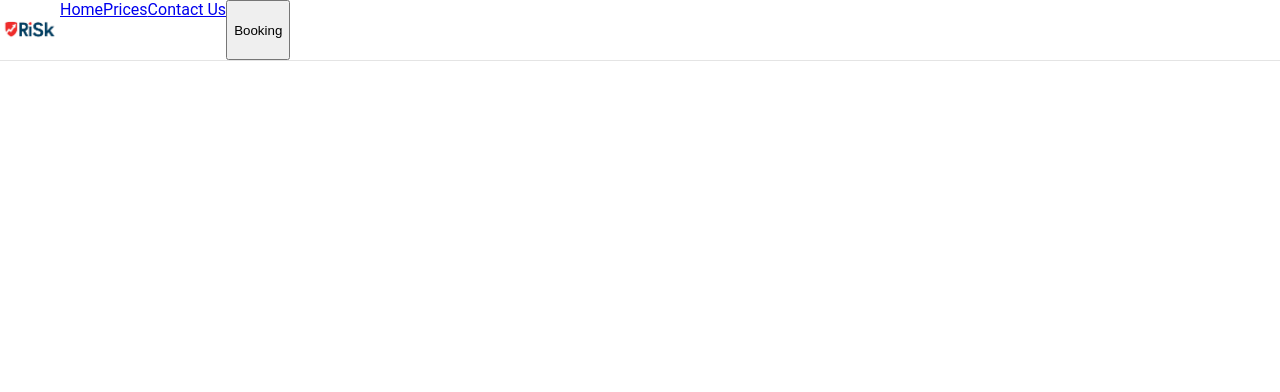
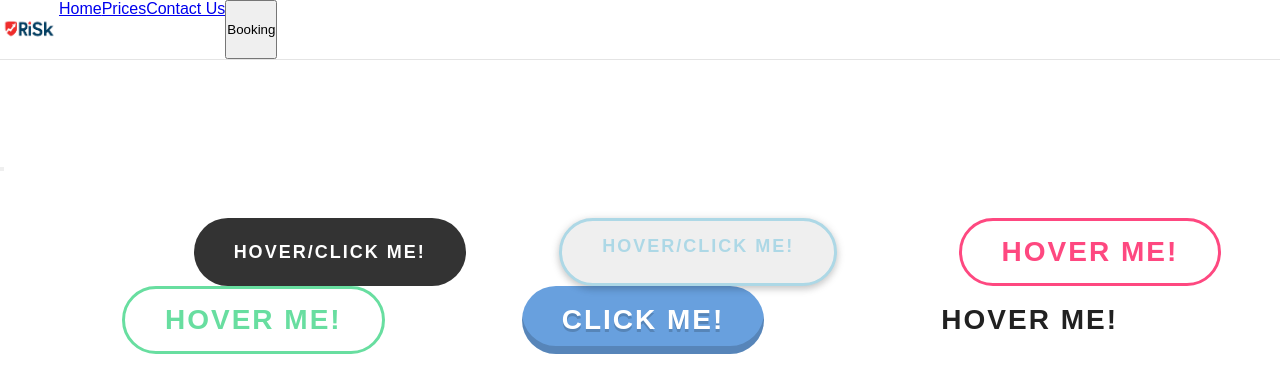
Before and after one commit to SkrinVal/website, a plain HTML site: page Webseite/html/example.html in a window 1280 px wide. Shown: the top 392 px of the page. Drawn offline with Linux system fonts and the light colour scheme; a web font is replaced by a local one.

Commit message:
Add files via upload

```diff
--- /dev/null
+++ b/Webseite/Js/booking.js
@@ -0,0 +1,46 @@
+
+
+
+/*=============== BUTTON HOVER EFFECTS ===============*/
+const waves = document.querySelector('.waves')
+
+waves.addEventListener('mousemove', (e) => {
+   // Contains the size and position of the button relative to the window (viewport)
+   const rect = button.getBoundingClientRect()
+
+   // Calculate the position (x, y) of the mouse to the top left edge of the button
+   const x = e.clientX - rect.left,
+         y = e.clientY - rect.top
+
+   // Button center coordinates
+   const centerX = rect.width / 2,
+         centerY = rect.height / 2
+
+   // Determines how far the pointer has moved from the center of the button
+   // This is used to simulate light direction
+   const offsetX = x - centerX,
+         offsetY = y - centerY
+
+   // Smooth the values so that mouse movement doesn't cause exaggerated shadows
+   // Split (/5) = reduce the intensity of the effect
+   // The larger the divider, the softer or more subtle the shadow.
+   const shadowX = offsetX / 5, // shadowX y shadowY: external shadows
+         shadowY = offsetY / 1.5
+
+   const insetX = offsetX  / 22, // insetX y insetY: internal shadows
+         insetY = offsetY / 8
+
+   // Apply dynamic shadow
+   waves.style.boxShadow = `inset ${-insetX}px ${-insetY}px 2px var(--dark-color),
+                             inset ${insetX}px ${insetY}px 2px var(--white-color),
+                             ${shadowX}px ${shadowY}px 14px -14px var(--white-color),
+                             ${shadowX * 3}px ${shadowY * 3}px 48px hsla(235, 32%, 4%, .6)`
+})
+
+// Reset the default shadow
+waves.addEventListener('mouseleave', () => {
+   waves.style.boxShadow = `inset 0 -2px 2px var(--dark-color),
+                             inset 0 2px 2px var(--white-color),
+                             0 18px 14px -14px var(--white-color),
+                             -24px 40px 48px hsla(235, 32%, 4%, .6)`
+})
--- /dev/null
+++ b/Webseite/css/booking.css
@@ -0,0 +1,83 @@
+.Textbox {
+  z-index: 100;
+  position: relative;
+  display: flex;
+  top: 350px;
+  width: 423px;
+  left: 123px;
+  height: 35px;
+  border-width: 3px;
+  border-color: rgb(202, 202, 202);
+  border: solid;
+  border-top-left-radius: 5px;
+  border-bottom-left-radius: 5px;
+
+  width: auto;
+  min-width: 400px;
+  max-width: 100%;
+}
+
+.Text {
+  z-index: 10;
+  position: relative;
+  top: 100px;
+  left: 100px;
+  width: 500px;
+  font-size: 35px;
+  font-family: Unbounded;
+
+}
+
+.checkbox {
+  position: absolute;
+  top: 300px;
+  left: 100px;
+  font-size: large;
+  display: flex;
+
+  width: 50%;
+}
+
+.checkbox1 {
+  border-style: solid;
+
+}
+
+.checkbox2 {
+  border-style: solid;
+  margin-left: 20px;
+}
+
+.booking-mainIMG {
+    position: absolute;
+    top: 70px;
+    border-left: 500px;
+    border-right: 0;
+    object-fit: cover;
+    border-radius: 40px;
+    height: 850px;
+    width: 50%;
+    right: 50px;
+    z-index: 3;
+}
+
+.send-button {
+    position: relative;
+    left: 528px;
+    top: 307px;
+    width: 80px;
+    height: 43px;
+    border-top-right-radius: 5px;
+    border-bottom-right-radius: 5px;
+    background-color: #a9eaf7;
+    border-width: 3px;
+}
+
+.checkbox-send-button {
+  width: 80px;
+  background-color: #a9eaf7;
+  border-width: 3px;
+  height: 43px;
+  border-radius: 5px;
+  margin-left: 15px;
+}
--- /dev/null
+++ b/Webseite/css/example/btn.css
@@ -0,0 +1,66 @@
+
+/* button */
+.btn {
+  font-size: 18px;
+  letter-spacing: 2px;
+  text-transform: uppercase;
+  top: 200px;
+  padding: 15px 40px;
+  border: none;
+  outline: none;
+  color: #FFF;
+  font-weight: bold;
+  cursor: pointer;
+  position: relative;
+  z-index: 0;
+  border-radius: 40px;
+  left: 150px;
+}
+
+.btn::after {
+  content: "";
+  z-index: -1;
+  position: absolute;
+  width: 100%;
+  height: 100%;
+  background-color: #333;
+  left: 0;
+  top: 0;
+  border-radius: 40px;
+}
+/* glow */
+.btn::before {
+  content: "";
+  background: linear-gradient(
+    45deg,
+    #FF0000, #FF7300, #FFFB00, #48FF00,
+    #00FFD5, #002BFF, #FF00C8, #FF0000
+  );
+  position: absolute;
+  top: -2px;
+  left: -2px;
+  background-size: 600%;
+  z-index: -1;
+  width: calc(100% + 4px);
+  height:  calc(100% + 4px);
+  filter: blur(8px);
+  animation: glowing 20s linear infinite;
+  transition: opacity .3s ease-in-out;
+  border-radius: 40px;
+  opacity: 0;
+}
+
+@keyframes glowing {
+  0% {background-position: 0 0;}
+  50% {background-position: 400% 0;}
+  100% {background-position: 0 0;}
+}
+
+/* hover */
+.btn:hover::before {
+  opacity: 1;
+}
+
+.btn:active:after {
+  background: transparent;
+}
--- /dev/null
+++ b/Webseite/css/example/fill.css
@@ -0,0 +1,47 @@
+.fill {
+  font-size: 18px;
+  letter-spacing: 2px;
+  text-transform: uppercase;
+  display: flex;
+  text-align: center;
+  font-weight: bold;
+  padding: 15px 40px;
+  border: 3px solid lightblue;
+  border-radius: 40px;
+  position: relative;
+  box-shadow: 0 2px 10px rgba(0, 0, 0, 0.16),
+  0 3px 6px rgba(0,0,0,0.1);
+  color: lightblue;
+  text-decoration: none;
+  transition: 0.3s ease all;
+  z-index: 1;
+  top: 200px;
+  left: 200px;
+  cursor: pointer;
+}
+
+.fill::before {
+  transition: 0.5s all ease;
+  position: absolute;
+  top: 200px;
+  left: 500px;
+  opacity: 0;
+  content: '';
+  z-index: -1;
+
+}
+
+.fill:hover, .fill:focus {
+  color: white;
+  background-color: lightblue;
+}
+
+.fill:hover::before, .fill:focus::before {
+  transition: 0.5s all ease;
+  opacity: 1;
+}
+
+.fill:active {
+  transform: scale(0.9);
+  background-color: lightblue;
+}
--- /dev/null
+++ b/Webseite/css/example/g.css
@@ -0,0 +1,124 @@
+* {
+  margin: 0;
+  padding: 0;
+  font-family: montserrat, sans-serif;
+  box-sizing: border-box;
+}
+
+.button-container {
+  display: flex;
+  justify-content: space-evenly;
+  align-items: space-evenly;
+  flex-wrap: wrap;
+}
+
+.button {
+  appearance: none;
+  background: none;
+  border: none;
+  outline: none;
+  position: relative;
+  font-size: 18px;
+  letter-spacing: 2px;
+  text-transform: uppercase;
+  top: 200px;
+  padding: 15px 40px;
+  border-radius: 40px;
+  color: #212121;
+  font-size: 28px;
+  font-weight: 600;
+  margin: 0 15px;
+  cursor: pointer;
+  transition: 0.4s;
+  top: 200px;
+}
+
+.button-1 {
+  opacity: 0;
+}
+
+.button-1:hover {
+  color: #FFF;
+  background-color: #FFCE00;
+}
+
+.button-2 {
+  color: #FE4880;
+  border: 3px solid #FE4880;
+  background-image: linear-gradient(to right, transparent 50%, #FE4880 50%);
+  background-size: 200%;
+  background-position: 0%;
+}
+
+.button-2:hover {
+  color: #FFF;
+  background-position: 100%;
+}
+
+.button-3 {
+  color: #68DEA0;
+  border: 3px solid #68DEA0;
+  background-image: linear-gradient(to top, #68DEA0 50%, transparent 50%);
+  background-size: 100% 200%;
+  background-position: 0% 0%;
+}
+
+.button-3:hover {
+  color: #FFF;
+  background-position: 0% 100%;
+}
+
+.button-4 {
+  color: #FFF;
+  background-color: #68A0DE;
+  box-shadow:inset 0 -8px 0 0 rgba(0,0,0,0.17);
+  transition: 0.1s;
+  text-shadow: 0px 3px rgba(0,0,0,0.17);
+}
+
+.button-4:hover {
+  box-shadow:inset 0 -6px 0 0 rgba(0,0,0,0.17);
+  text-shadow: 0px 2px rgba(0,0,0,0.17);
+}
+
+.button-4:active {
+  box-shadow:inset 0 0px 0 0 rgba(0,0,0,0.17);
+  text-shadow: 0px 0px rgba(0,0,0,0.17);
+}
+
+.button-5 {
+  position: relative;
+}
+
+.button-5:after {
+  content: '';
+  position: absolute;
+  width: 0;
+  height: 0;
+  bottom: 0;
+  right: 0;
+  border-bottom: 3px solid #212121;
+  border-right: 3px solid #212121;
+  transition: all 0.4s, opacity 0.1s 0.4s;
+  opacity: 0;
+}
+
+.button-5:before {
+  content: '';
+  position: absolute;
+  width: 0;
+  height: 0;
+  top: 0;
+  left: 0;
+  border-top: 3px solid #212121;
+  border-left: 3px solid #212121;
+  transition: all 0.4s, opacity 0.1s 0.4s;
+  opacity: 0;
+}
+
+.button-5:hover:after, .button-5:hover:before {
+  width: calc(100% + 15px);
+  height: calc(100% + 15px);
+  transition: all 0.4s, opacity 0.1s;
+  opacity: 1;
+}
--- a/Webseite/css/header.css
+++ b/Webseite/css/header.css
@@ -12,10 +12,17 @@
 
   width: 100%;
   align-items: center;
-  justify-content: end;
+  justify-content: space-between;
 }
 
-.home,
+.home {
+  margin-right: 80px;
+  margin-left: 450px;
+  display: flex;
+  cursor: pointer;
+  color: black;
+  align-items: center;
+}
 .prices {
   margin-right: 80px;
   display: flex;
@@ -25,7 +32,7 @@
 }
 
 .contact-us {
-  margin-right: 385px;
+  margin-right: 120px;
   color: black;
 }
 
@@ -53,6 +60,7 @@
   cursor: pointer;
   position: relative;
   justify-content: end;
+  align-items: end;
 }
 
 .booking:hover {
@@ -66,4 +74,60 @@
   position: absolute;
   left: 0;
   cursor: pointer;
+
 }
+
+.link1 {
+    background-color: lightblue;
+}
+
+.link2 {
+    background-color: lightgreen;
+}
+
+.link3 {
+    background-color: lightpink;
+}
+
+.search {
+  height: 40px;
+  width: 66px;
+  background-color:  rgba(240, 240, 240);
+  border-width: 1px;
+  border-style: solid;
+  border-color: rgb(192, 192, 192);
+  margin-left: -1px;
+  margin-right: 150px;
+  border-top-right-radius: 20px;
+  border-bottom-right-radius: 20px;
+  cursor: pointer;
+
+}
+
+.search-bar {
+  flex: 1;
+  height: 36px;
+  padding-left: 10px;
+  font-size: 16px;
+  border-width: 1px;
+  border-style: solid;
+  border-color: rgb(192, 192, 192);
+  box-shadow: inset 0px 1px 2px rgba(238, 238, 238);
+  border-bottom-left-radius: 20px;
+  border-top-left-radius: 20px;
+
+}
+
+.search-icon {
+  height: 25px;
+  margin-top: 4px;
+
+}
+
+
+/*.home:hover,
+.prices:hover,
+.contact-us:hover {
+  transform: rotate(360deg);
+  transition: 2s;
+}*/
--- a/Webseite/css/style.css
+++ b/Webseite/css/style.css
@@ -1,5 +1,4 @@
 body{
-    background-color: white;
     height: 3000px;
 }
 
@@ -40,7 +39,7 @@ body {
 .Überschrift {
     position: absolute;
     top: 70px;
-    left: 50px;
+    left: 60px;
     font-size: 60px;
     width: 35%;
     text-shadow: 5px 5px rgba(230, 230, 230, 0.5);
@@ -58,7 +57,7 @@ body {
 .Beschreibung {
     position: absolute;
     top: 410px;
-    left: 50px;
+    left: 60px;
     font-size: 25px;
     width: 30%;
 }
@@ -74,7 +73,7 @@ body {
     height: 900px;
     z-index: -1;
     border-radius: 50px;
-    right: 45px;
+    right: 40px;
     display: flex;
     flex: 1;
 
@@ -85,8 +84,8 @@ body {
     background-color: white;
     border-radius: 20px;
     position: absolute;
-    top: 585px;
-    left: 525px;
+    top: 785px;
+    left: 225px;
     z-index: 2;
     cursor: pointer;
 }
@@ -97,10 +96,23 @@ body {
     background-color: #a9eaf7;
     border: none;
     position: absolute;
-    top: 550px;
+    top: 750px;
     border-radius: 30px;
-    left: 400px;
+    left: 100px;
     padding-top: 50px;
     font-size: large;
     text-decoration: solid;
 }
+
+
+
+.Text {
+  z-index: 10;
+  position: relative;
+  top: 100px;
+  left: 100px;
+  width: 500px;
+  font-size: 35px;
+  font-family: Unbounded;
+
+}
--- a/Webseite/html/example.html
+++ b/Webseite/html/example.html
@@ -3,12 +3,19 @@
 <head>
     <meta charset="UTF-8">
     <meta name="viewport" content="width=device-width, initial-scale=1.0">
-    <title>www.RiSk/prices.de</title>
+    <title>www.RiSk-dev/example.de</title>
     <link rel="stylesheet" href="/css/header.css">
     <link rel="stylesheet" href="/css/style.css">
+    <link rel="stylesheet" href="/css/example/btn.css">
+    <link rel="stylesheet" href="/css/example.css">
+    <link rel="stylesheet" href="/css/example/fill.css">
+    <link rel="stylesheet" href="/css/example/g.css">
+
+    <link href="https://fonts.googleapis.com/css2?family=Unbounded:wght@200..900&display=swap" rel="stylesheet">
 </head>
 <body>
      <script src="/Js/main.js"></script>
+     <script src="/Js/booking.js"></script>
 
     <div class="header">
 
@@ -32,5 +39,25 @@
         </button>
 
     </div>
+
+    <p class="Text">
+        Here you can see some examples:
+    </p>
+
+  <div class="button-container">
+    <button class="btn">Hover/Click Me!</button>
+    <button class="fill">Hover/Click Me!</button>
+    <button class="button"></button>
+    <button class=" button-1">Hover Me!</button>
+    <button class="button button-2">Hover Me!</button>
+    <button class="button button-3">Hover Me!</button>
+    <button class="button button-4">Click Me!</button>
+    <button class="button button-5">Hover Me!</button>
+  </div>
+
+   <button class="Hintergrund"></button>
+
+
+
 </body>
 </html>
```
Also changed, not shown: Webseite/html/booking.html (+34 -1 lines), Webseite/html/contact-us.html (+6 -1 lines), Webseite/html/index.html (+15 -6 lines), Webseite/html/prices.html (+7 -1 lines), Webseite/Js/main.js (line endings or trailing spaces), Webseite/css/example.css (added), Webseite/css/prices.css (added), Webseite/src/Bilder/booking-mainIMG.png (added), Webseite/src/Bilder/search.svg (added).
